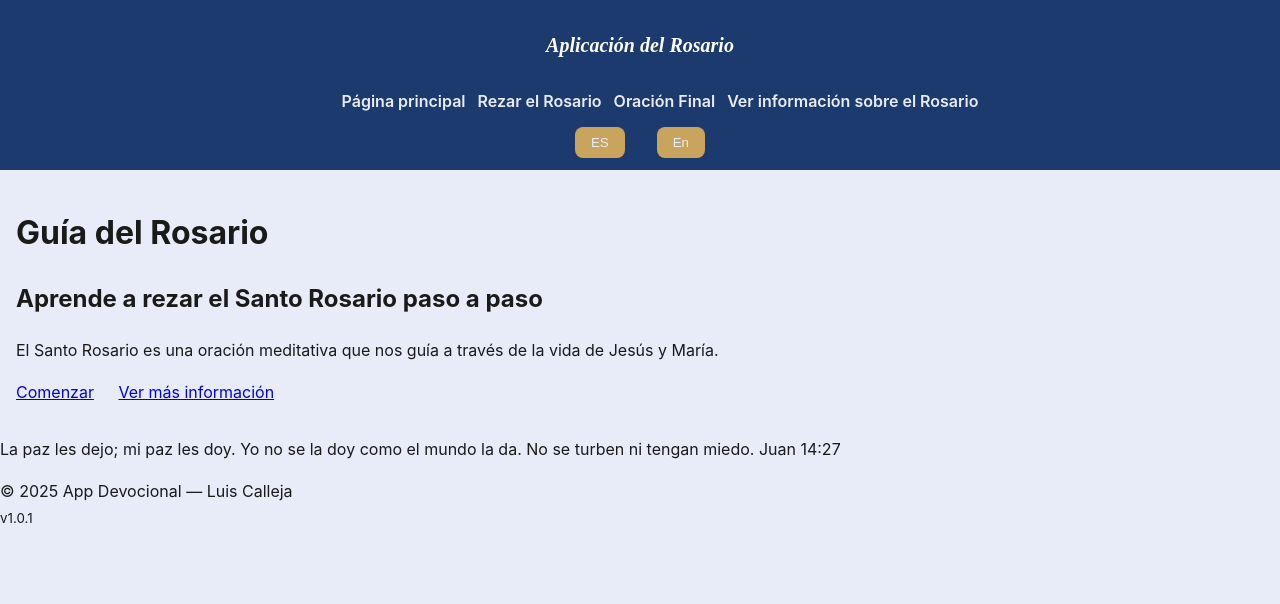
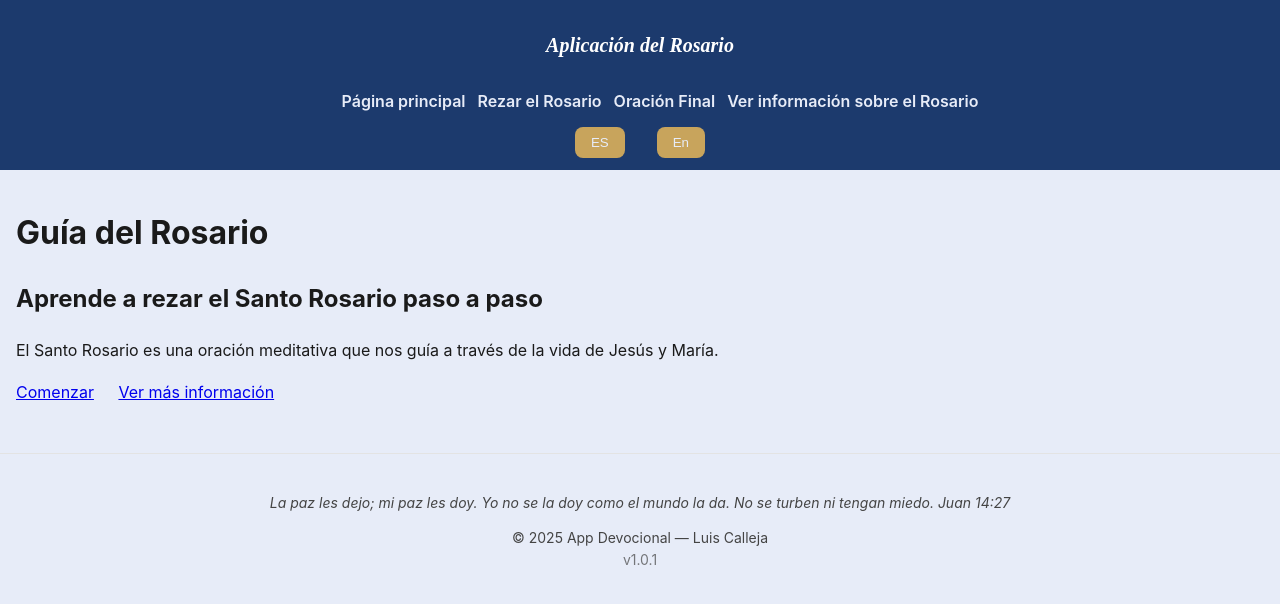
Before and after one commit to LuisDev912/Rosary-guide, a React (Vite) app: page / in a window 1280 px wide. Shown: the top 604 px of the page. Built offline with nearby package versions, Linux system fonts and the light colour scheme.

Commit message:
"feat(style): style the footer - Add new styles for the footer. - Rename Header.module.css to Semantic.module.css for writing styles for two components in one file."

```diff
--- a/src/components/Semantic.jsx
+++ b/src/components/Semantic.jsx
@@ -1,17 +1,17 @@
 import { useTranslation } from "react-i18next";
 import LanguageSwitcher from './LanguageSwitcher.jsx'
 import { NavLink } from './NavLink.jsx';
-import Styles from './Header.module.css'
+import Styles from './Semantic.module.css'
 
 export function Footer() {
     const { t } = useTranslation();
     return (
         <footer>
-            <p>{t("labels.finalVersicle")}</p>
+            <p className={Styles.versicle}>{t("labels.finalVersicle")}</p>
 
-            <div>
+            <div className={Styles.footerInfo}>
                 © {new Date().getFullYear()} {t("labels.footerMessage")} — Luis Calleja <br />
-                <small id="version">v1.0.1</small>
+                <small className={Styles.version}>v1.0.1</small>
             </div>
         </footer>
     );
--- a/src/components/Header.module.css
+++ b/src/components/Semantic.module.css
@@ -33,3 +33,28 @@ header {
     background: var(--color-primary);
     color: white;
 }
+
+/* --- Footer --- */
+
+footer {
+    padding: var(--space-lg) var(--space-md);
+    text-align: center;
+    border-top: 1px solid #e3e3e3;
+    margin-top: 2rem;
+    color: var(--color-text-secondary);
+    font-size: var(--font-size-sm);
+}
+
+.versicle{
+    font-style: italic;
+    margin-bottom: var(--space-sm);
+}
+
+.footerInfo{
+    margin-bottom: var(--space-xs);
+}
+
+.version{
+    font-size: var(--font-size-sm);
+    opacity: 0.7;
+}
```
